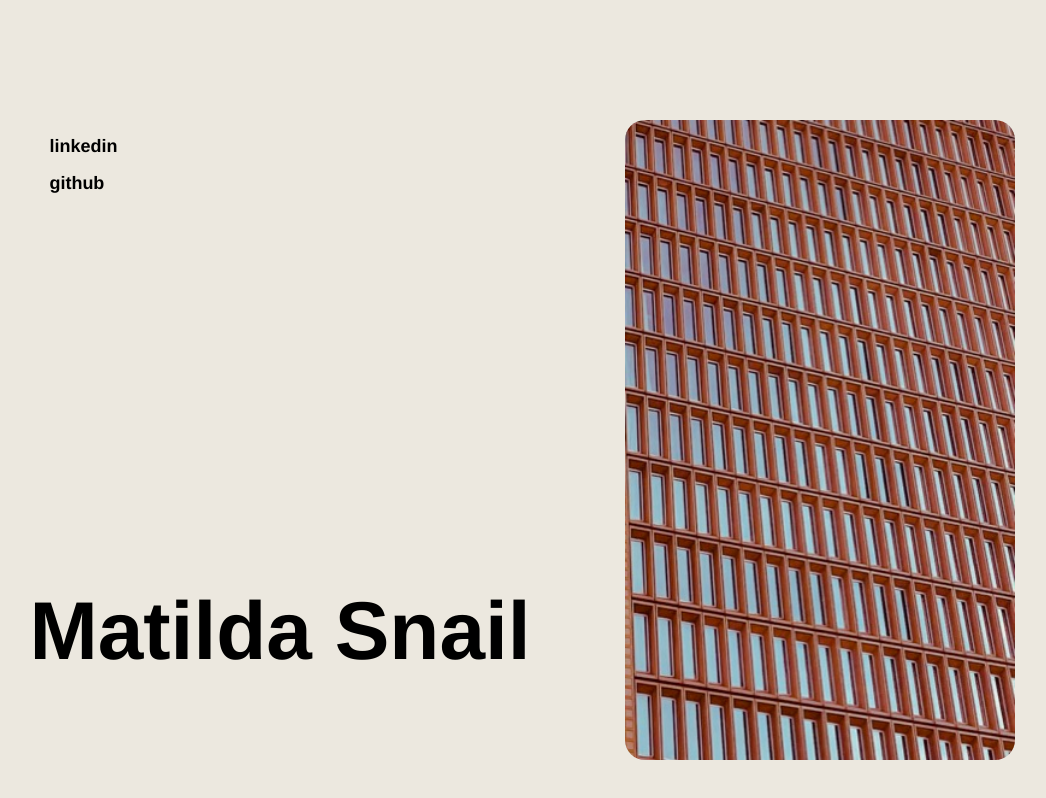
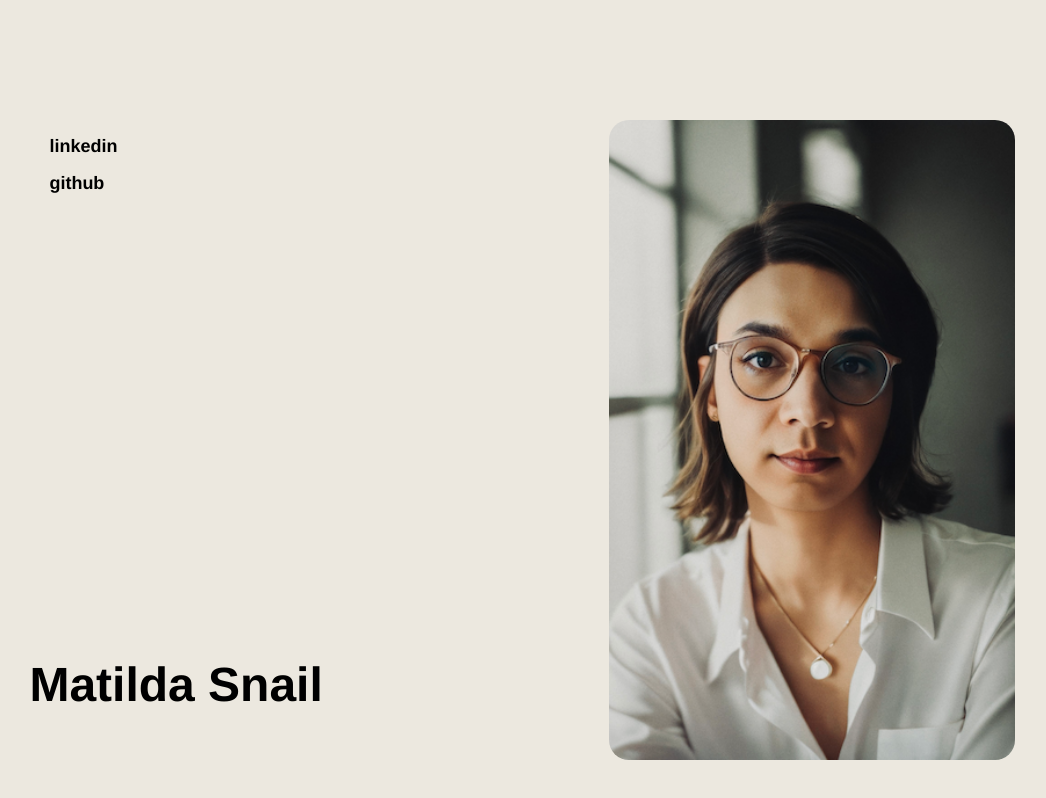
Before and after one commit to JulySnail/snail.id, an Angular app: page / in a window 1280 px wide. Shown: the whole page, without its empty margins (73-1119 px from the left). Built offline with nearby package versions, Linux system fonts and the light colour scheme.

Commit message:
Update main page photo

```diff
--- a/src/app/app.component.css
+++ b/src/app/app.component.css
@@ -49,7 +49,7 @@
   .name-container {
     flex: 1;
     font-family: Helvetica, Arial, sans-serif;
-    font-size: 82px;
+    font-size: 48px;
     font-weight: bold;
     bottom: 0;
   }
--- a/src/app/app.component.html
+++ b/src/app/app.component.html
@@ -15,7 +15,7 @@
   </div>
   <div class="content">
       <!-- Image with rounded corners -->
-    <img src="assets\images\IMG_2882.jpeg" alt="Image" class="image">
+    <img src="assets\images\IMG_5038.png" alt="Image" class="image">
   </div>
 </div>
 
```
Also changed, not shown: src/assets/images/IMG_5038.png (added).
